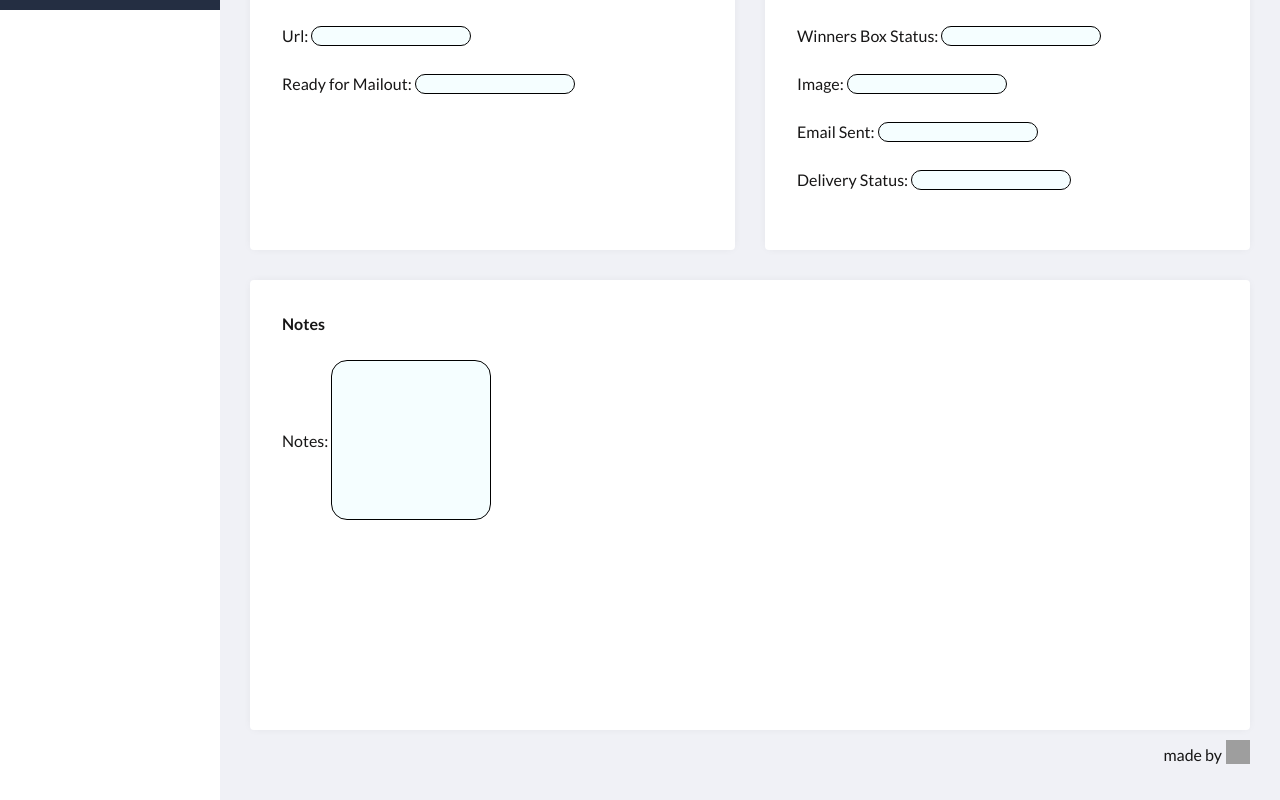
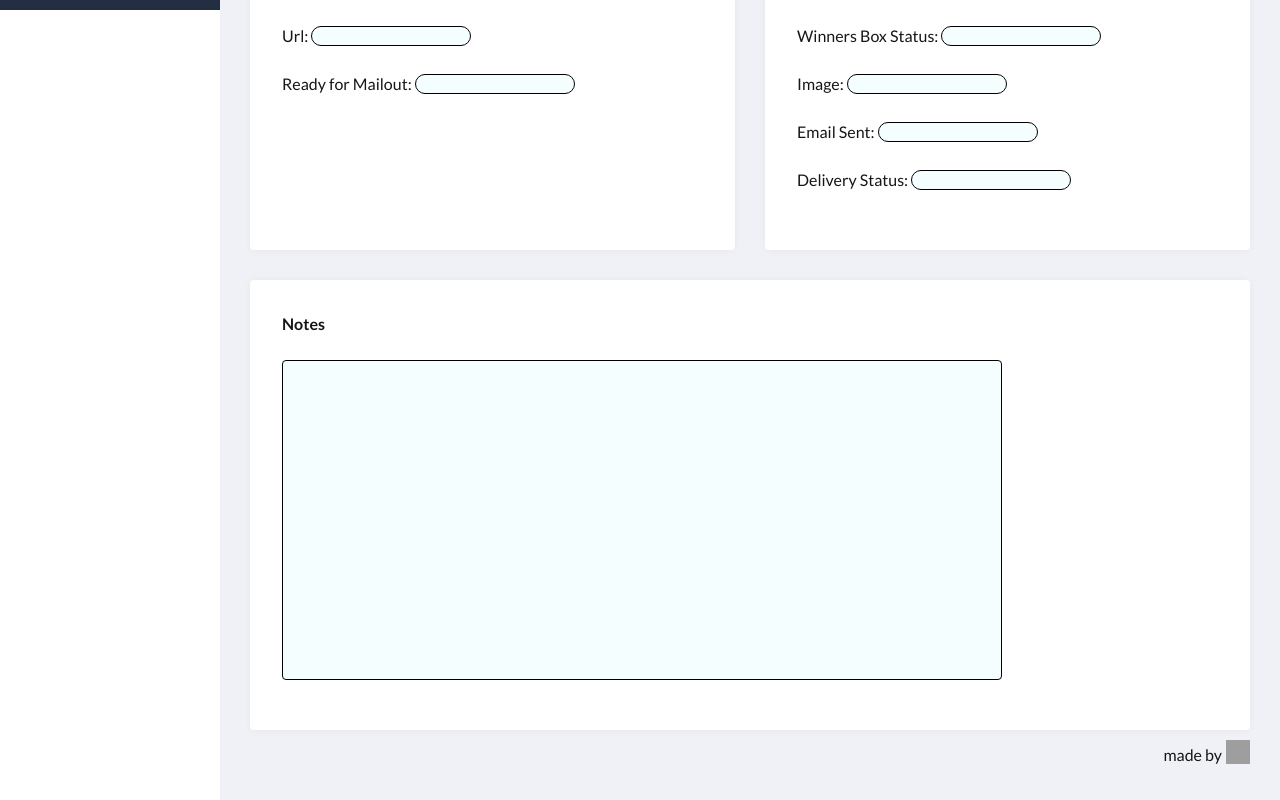
Before and after one commit to davidpedrero/Big-Winners-System, a React (Create React App) app in the folder frontend/: page / in a window 1280 px wide. Shown: the part 790-1590 px from the top of the page. Built offline with nearby package versions, Linux system fonts and the light colour scheme; grey boxes are pictures that could not be loaded.

Commit message:
frontend first draft complete

```diff
--- a/frontend/src/components/Dashboard.css
+++ b/frontend/src/components/Dashboard.css
@@ -326,8 +326,16 @@ body {
     border-radius: 1rem;
 }
 
-#notes > input {
-    height: 10rem;
+#notes > textarea {
+    resize: none;
+    outline: none;
+    background: rgb(245, 254, 255);
+    height: 20rem;
+    width: 45rem;
+    border-style: solid;
+    border-color: #000000;
+    border-width: 0.2px;
+    border-radius: 4px;
 }
 
 /* MQ RULES
--- a/frontend/src/components/Dashboard.js
+++ b/frontend/src/components/Dashboard.js
@@ -321,8 +321,7 @@ const Dashboard = () => {
                     <div id="notes">
                     <h1>Notes</h1>
                     <br></br>
-                    <label for="fname">Notes: </label>
-                    <input type="text" id="fname" name="fname"></input>
+                    <textarea rows="4" cols="50"></textarea>
                     <br></br><br></br>
                     </div>
                     </article>
```
